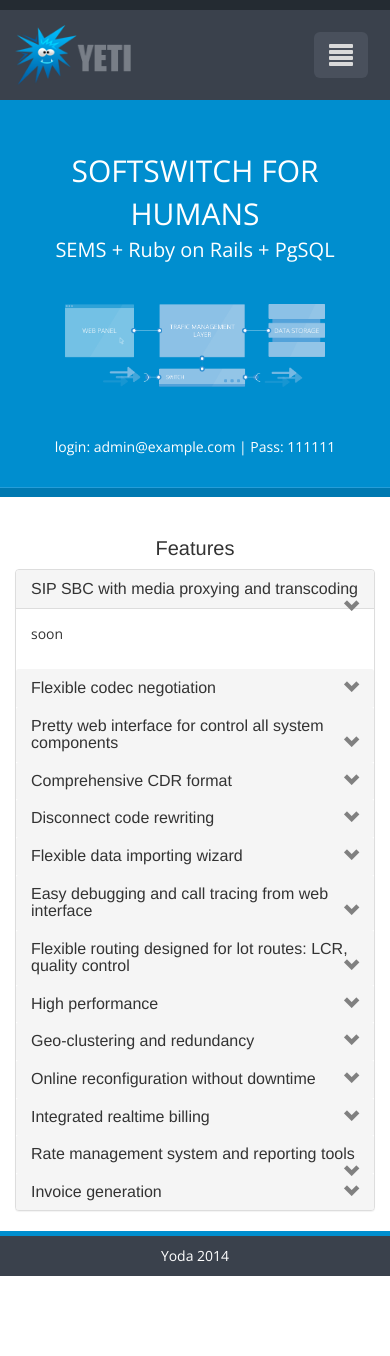
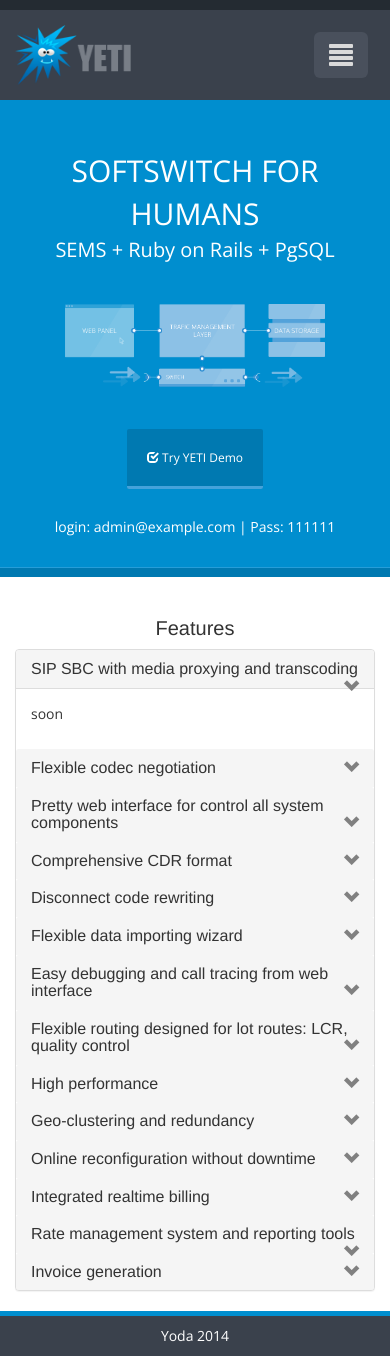
Before and after one commit to yeti-switch/yeti-switch.github.io, a Jekyll site: the page built from index.html, in a window 390 px wide. Built offline with Jekyll 4.4.1, drawn with Linux system fonts in a browser that asks for light colours; Markdown is read by kramdown in place of the engine named in the settings; before the commit the page ends 1276 px from its top, so only the background shows below that.

Commit message:
delete some style

```diff
--- a/css/my.css
+++ b/css/my.css
@@ -253,11 +253,6 @@
         padding: 20px
     }
 }
-@media (max-width: 400px) {
-   .main_button {
-    display: none;
-   }
-}
 
 .panel-heading .accordion-toggle:after {
     /* symbol for "opening" panels */
```
